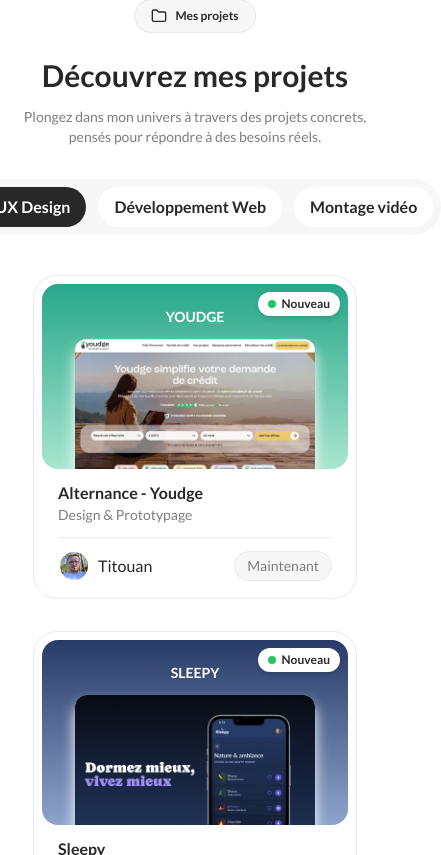
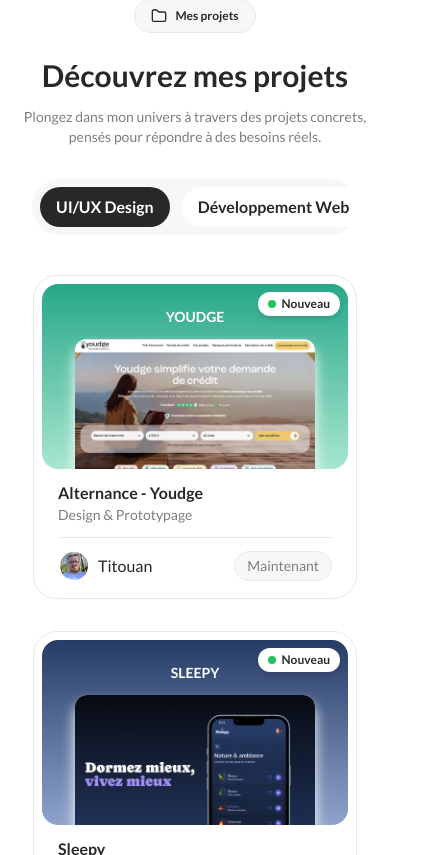
Before and after one commit to ElenaFerreira/portfolio-titouan, a Next.js app: page / in a window 390 px wide. Shown: the part 909-1764 px from the top of the page, 441 px wide, since content can reach past the window. Built offline with nearby package versions, Linux system fonts and the light colour scheme.

Commit message:
main: responsive correction

```diff
--- a/app/components/About.tsx
+++ b/app/components/About.tsx
@@ -98,7 +98,7 @@
                   <div className="flex size-6 items-center justify-center rounded-full bg-primary">
                     <Check className="size-4 text-white" strokeWidth={3} />
                   </div>
-                  <span className="text-sm font-medium text-dark">2 ans d'expérience en design</span>
+                  <span className="text-sm font-medium text-dark">3 ans d'expérience en design</span>
                 </div>
               </StaggerItem>
             </StaggerContainer>
--- a/app/components/project/Project.tsx
+++ b/app/components/project/Project.tsx
@@ -69,8 +69,8 @@
       </StaggerContainer>
 
       {/* Filtres */}
-      <ScrollReveal variant="fade-up" delay={0.2}>
-        <div className="mt-8 max-w-full rounded-full bg-gray-lighter p-2 overflow-x-auto scrollbar-hide">
+      <ScrollReveal variant="fade-up" delay={0.2} className="w-full max-w-full px-4 md:px-0 flex justify-center">
+        <div className="mt-8 w-full md:w-max max-w-full overflow-x-auto scrollbar-hide rounded-[2rem] bg-gray-lighter p-2">
           <div className="flex items-center gap-3 w-max">
             {FILTERS.map((filter) => {
               const isActive = filter.id === activeFilter;
--- a/app/components/ui/ScrollReveal.tsx
+++ b/app/components/ui/ScrollReveal.tsx
@@ -10,7 +10,7 @@
   variant?: RevealVariant;
   delay?: number;
   duration?: number;
-  threshold?: number;
+  margin?: string;
   className?: string;
   once?: boolean;
 }
@@ -39,12 +39,12 @@
   variant = "fade-up",
   delay = 0,
   duration = 0.6,
-  threshold = 0.2,
+  margin = "0px 0px -10% 0px",
   className,
   once = true,
 }: ScrollRevealProps) {
   const ref = useRef<HTMLDivElement>(null);
-  const isInView = useInView(ref, { once, amount: threshold });
+  const isInView = useInView(ref, { once, amount: "some", margin: margin as any });
   const shouldReduceMotion = useReducedMotion();
 
   if (shouldReduceMotion) {
@@ -74,7 +74,7 @@
 interface StaggerContainerProps {
   children: React.ReactNode;
   staggerDelay?: number;
-  threshold?: number;
+  margin?: string;
   className?: string;
   once?: boolean;
 }
@@ -91,12 +91,12 @@
 export function StaggerContainer({
   children,
   staggerDelay = 0.08,
-  threshold = 0.15,
+  margin = "0px 0px -10% 0px",
   className,
   once = true,
 }: StaggerContainerProps) {
   const ref = useRef<HTMLDivElement>(null);
-  const isInView = useInView(ref, { once, amount: threshold });
+  const isInView = useInView(ref, { once, amount: "some", margin: margin as any });
   const shouldReduceMotion = useReducedMotion();
 
   if (shouldReduceMotion) {
--- a/app/globals.css
+++ b/app/globals.css
@@ -313,3 +313,14 @@
   z-index: 3;
   position: relative;
 }
+
+/* Hide scrollbar for Chrome, Safari and Opera */
+.scrollbar-hide::-webkit-scrollbar {
+  display: none;
+}
+
+/* Hide scrollbar for IE, Edge and Firefox */
+.scrollbar-hide {
+  -ms-overflow-style: none;  /* IE and Edge */
+  scrollbar-width: none;  /* Firefox */
+}
--- a/app/page.tsx
+++ b/app/page.tsx
@@ -11,7 +11,7 @@
 
 export default function Home() {
   return (
-    <main className="min-h-screen">
+    <main className="min-h-screen overflow-x-hidden">
       <Navbar />
       <Hero />
       <Project />
```
